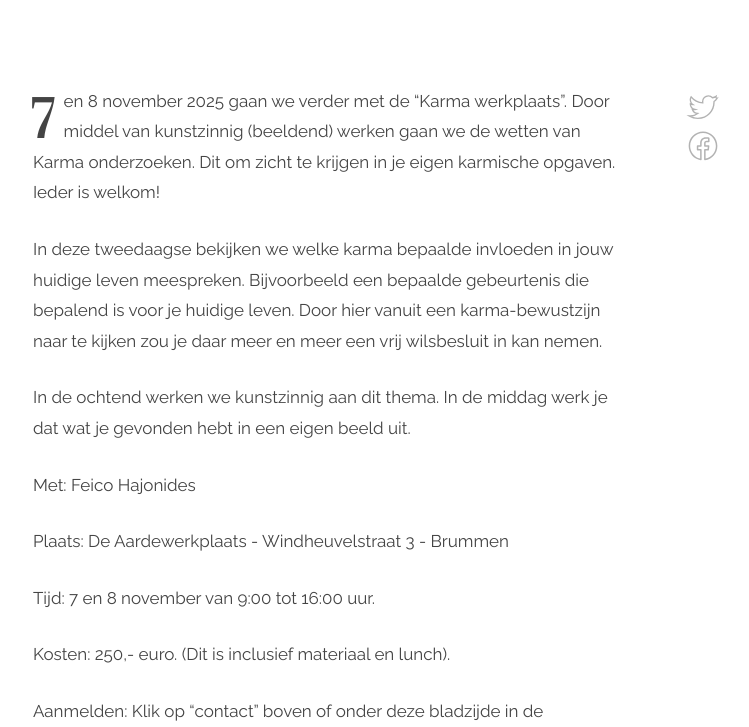
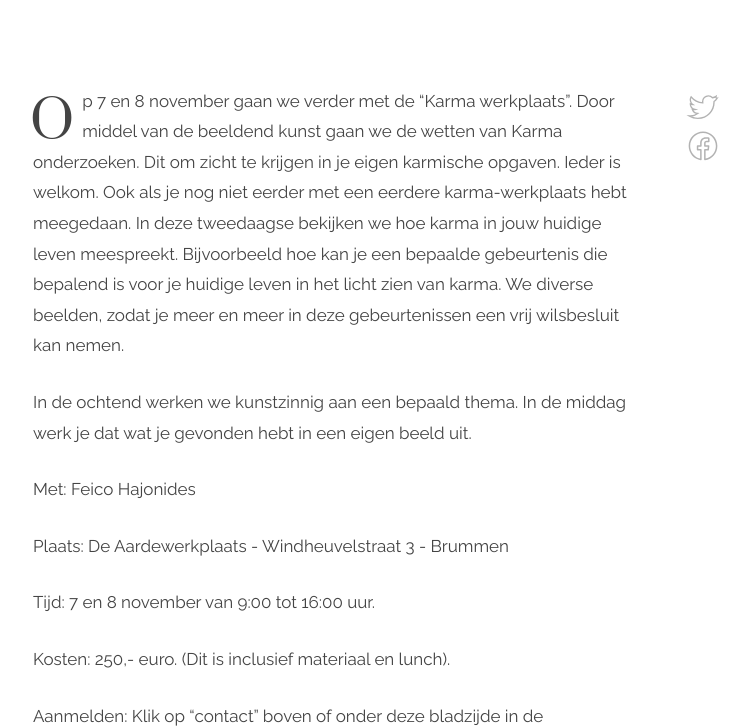
Before and after one commit to feicohajonides2020/feicohajonides2020.github.io, a Jekyll site: the page built from _posts/2019-09-02-Karma werkplaats.md, in a window 1280 px wide and 900 px high, scrolled down 551 px, cut to the strip 173-900 px from the top of the window. Shown: the whole strip, without its empty margins (307-1056 px from the left). Built offline with Jekyll 4.4.1, drawn with Linux system fonts in a browser that asks for light colours.

Commit message:
Update 2019-09-02-Karma werkplaats.md
9 sept 2025

```diff
--- a/_posts/2019-09-02-Karma werkplaats.md
+++ b/_posts/2019-09-02-Karma werkplaats.md
@@ -6,12 +6,11 @@ header:
     align:
     text: light
 ---
-7 en 8 november 2025 gaan we verder met de “Karma werkplaats”. Door middel van kunstzinnig (beeldend) werken gaan we de wetten van Karma onderzoeken. Dit om zicht te krijgen in je eigen karmische opgaven. Ieder is welkom!
+Op 7 en 8 november gaan we verder met de “Karma werkplaats”. Door middel van de beeldend kunst gaan we de wetten van Karma onderzoeken. Dit om zicht te krijgen in je eigen karmische opgaven. Ieder is welkom. Ook als je nog niet eerder met een eerdere karma-werkplaats hebt meegedaan.
+In deze tweedaagse bekijken we hoe karma in jouw huidige leven meespreekt. Bijvoorbeeld hoe kan je een bepaalde gebeurtenis die bepalend is voor je huidige leven in het licht zien van karma. We diverse beelden, zodat je meer en meer in deze gebeurtenissen een vrij wilsbesluit kan nemen.
 
+In de ochtend werken we kunstzinnig aan een bepaald thema. In de middag werk je dat wat je gevonden hebt in een eigen beeld uit.
 
-In deze tweedaagse bekijken we welke karma bepaalde invloeden in jouw huidige leven meespreken. Bijvoorbeeld een bepaalde gebeurtenis die bepalend is voor je huidige leven. Door hier vanuit een karma-bewustzijn naar te kijken zou je daar meer en meer een vrij wilsbesluit in kan nemen.
-
-In de ochtend werken we kunstzinnig aan dit thema. In de middag werk je dat wat je gevonden hebt in een eigen beeld uit.
 
 
 Met: Feico Hajonides
```
